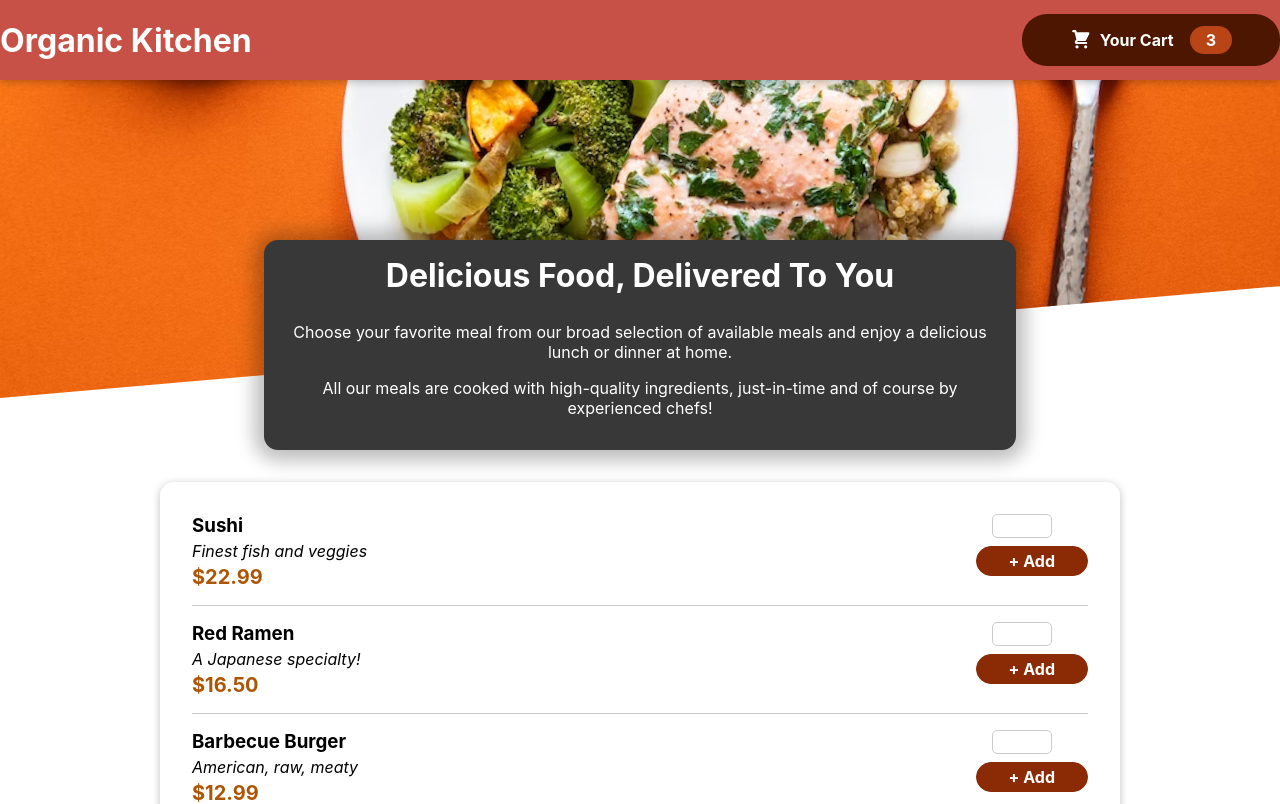
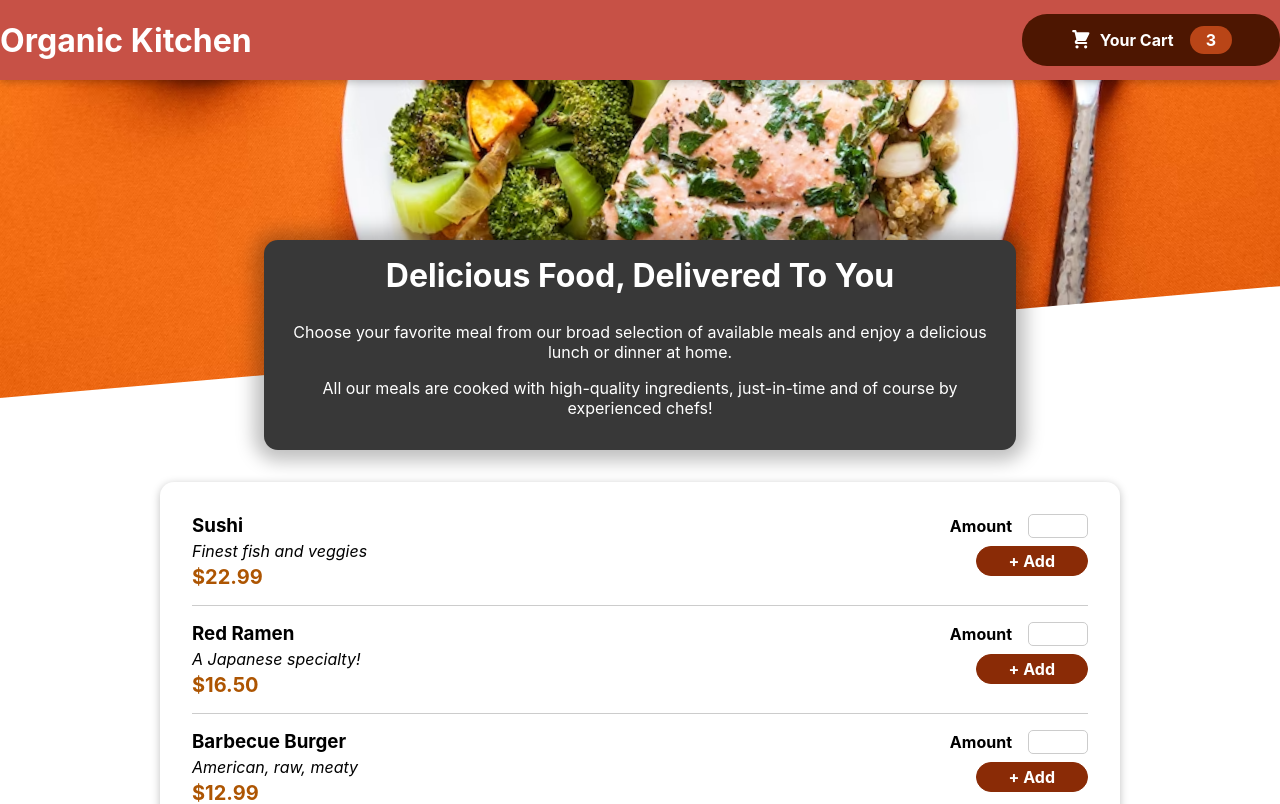
Before and after one commit to MMM-ZA/react-food-ordering-app, a React (Create React App) app in the folder react-food-ordering-app/: page / in a window 1280 px wide. Shown: the top 804 px of the page. Built offline with nearby package versions, Linux system fonts and the light colour scheme.

Commit message:
fixed input id

```diff
--- a/react-food-ordering-app/src/Components/Meals/MealItem.js
+++ b/react-food-ordering-app/src/Components/Meals/MealItem.js
@@ -1,23 +1,21 @@
+import MealItemForm from './MealItemForm';
 import classes from './MealItem.module.css';
-import MealItemForm from './MealItemForm';
 
 const MealItem = (props) => {
- const price = `$${props.price.toFixed(2)}`;
+  const price = `$${props.price.toFixed(2)}`;
 
   return (
     <li className={classes.meal}>
       <div>
-        <h3 >{props.name}</h3>
+        <h3>{props.name}</h3>
         <div className={classes.description}>{props.description}</div>
         <div className={classes.price}>{price}</div>
       </div>
-      <div></div>
       <div>
-        <MealItemForm/>
+        <MealItemForm id={props.id} />
       </div>
     </li>
   );
-
 };
 
 export default MealItem;
--- a/react-food-ordering-app/src/Components/Meals/MealItemForm.js
+++ b/react-food-ordering-app/src/Components/Meals/MealItemForm.js
@@ -5,8 +5,8 @@ const MealItemForm = (props) => {
 
   return (
   <form className={classes.form}>
-    <Input label="Amount" input={{
-    id:'amount',
+    <Input label='Amount' input={{
+    id:'amount' + props.id,
     type:'number',
     min:'1',
     max:'5',
--- a/react-food-ordering-app/src/Components/UI/Input.js
+++ b/react-food-ordering-app/src/Components/UI/Input.js
@@ -3,7 +3,7 @@ import classes from './Input.module.css';
 const Input = props=> {
   return (
   <div className={classes.input}>
-    <label htmlFor={props.input.id}></label>
+    <label htmlFor={props.input.id} >{props.label}</label>
     <input {...props.input}/>
   </div>
   );
```
